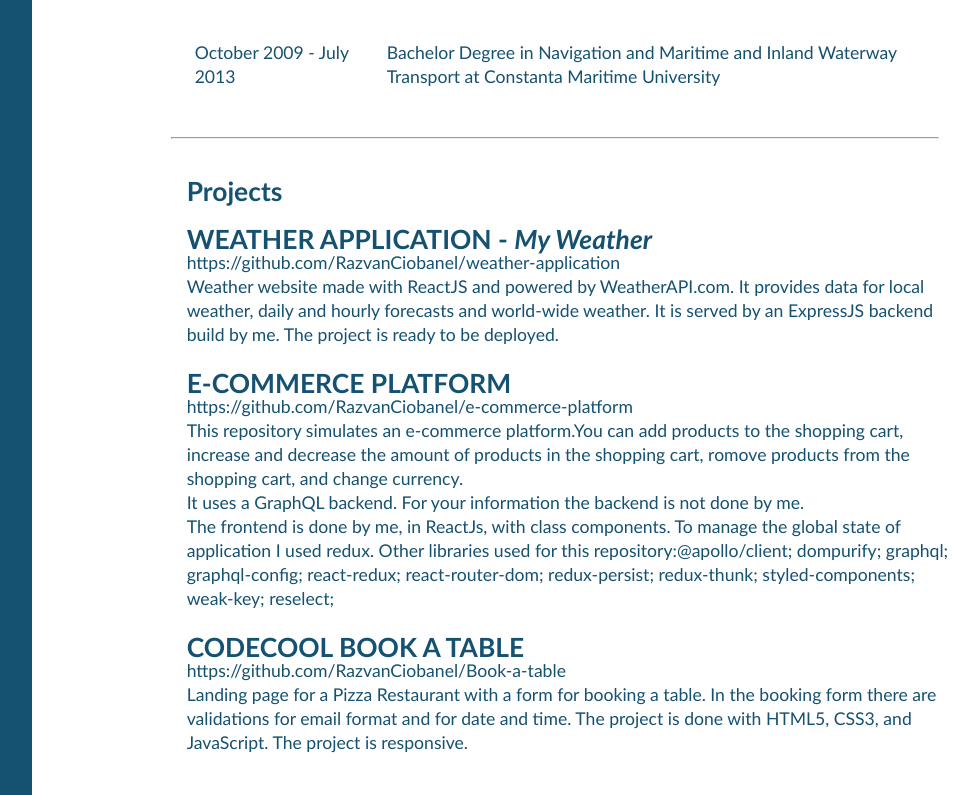
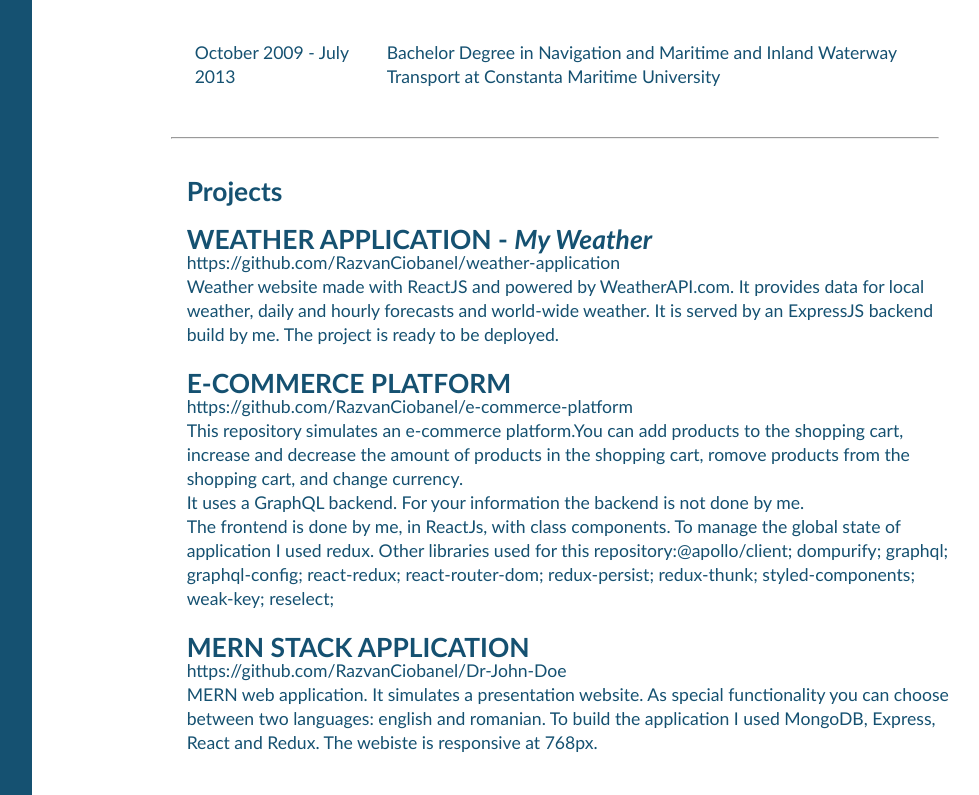
Before and after one commit to RazvanCiobanel/razvan-cosmin-ciobanel-resume, a React (Create React App) app: page / in a window 1280 px wide. Shown: the part 1073-1868 px from the top of the page, without its empty margins (256-1235 px from the left). Built offline with nearby package versions, Linux system fonts and the light colour scheme.

Commit message:
mern stack

```diff
--- a/package.json
+++ b/package.json
@@ -15,7 +15,7 @@
     "immer": "^9.0.14",
     "json-schema": "^0.4.0",
     "node-forge": "^1.3.1",
-    "nth-check": "^2.0.1",
+    "nth-check": "^2.1.0",
     "react": "^18.1.0",
     "react-dom": "^18.1.0",
     "react-icons": "^4.3.1",
--- a/src/Components/ResumeObj.jsx
+++ b/src/Components/ResumeObj.jsx
@@ -175,20 +175,21 @@ const ResumeObj = () => {
         </div>
         <br />
         <div>
-          <h2>CODECOOL BOOK A TABLE</h2>
+          <h2>MERN STACK APPLICATION</h2>
           <MyLink
-            href="https://github.com/RazvanCiobanel/Book-a-table"
+            href="https://github.com/RazvanCiobanel/Dr-John-Doe"
             target="_blank"
             rel="noopener noreferrer"
           >
-            https://github.com/RazvanCiobanel/Book-a-table
+            https://github.com/RazvanCiobanel/Dr-John-Doe
           </MyLink>
           <p>
-            Landing page for a Pizza Restaurant with a form
-            for booking a table. In the booking form there
-            are validations for email format and for date
-            and time. The project is done with HTML5, CSS3,
-            and JavaScript. The project is responsive.
+            MERN web application. It simulates a
+            presentation website. As special functionality
+            you can choose between two languages: english
+            and romanian. To build the application I used
+            MongoDB, Express, React and Redux. The webiste
+            is responsive at 768px.
           </p>
         </div>
         <br />
```
Also changed, not shown: 1 other file (tests, documents, lock files or other folders).
